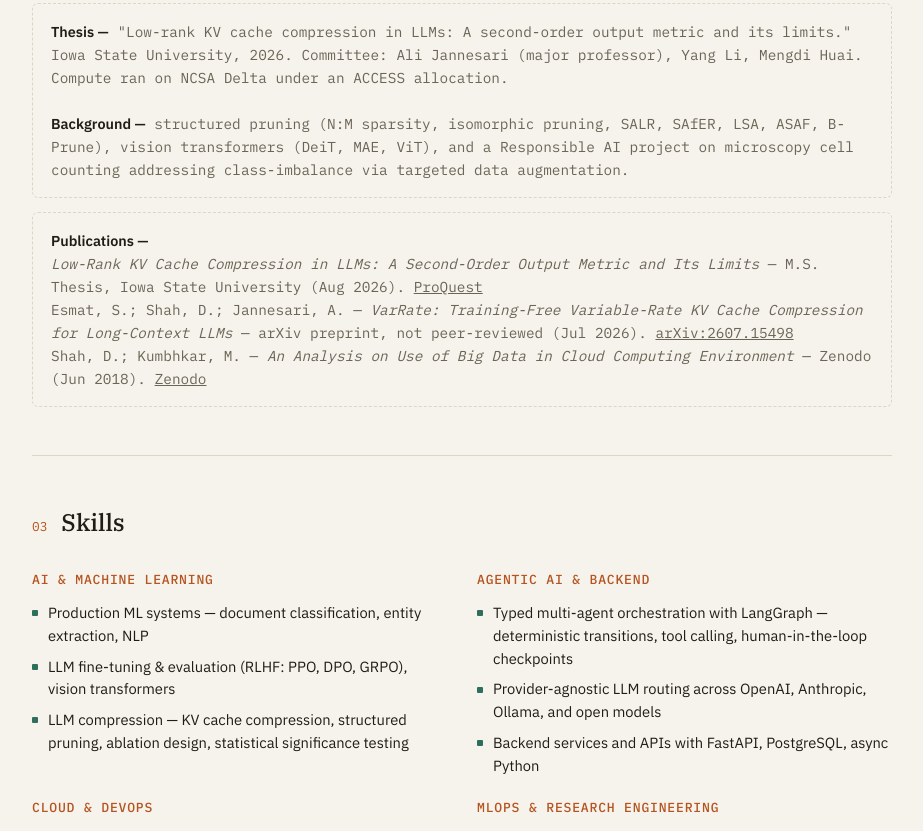
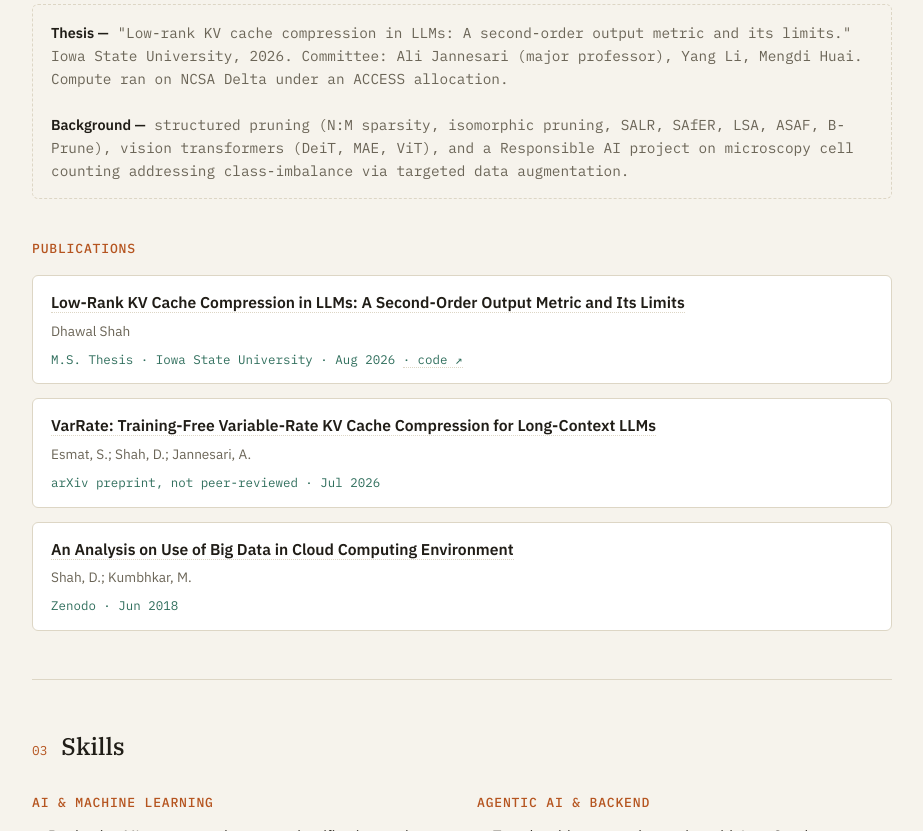
Before and after one commit to dhawalshah48/portfolio-site, a plain HTML site: page 404.html in a window 1280 px wide. Shown: the part 3230-4061 px from the top of the page, without its empty margins (178-1101 px from the left). Drawn offline with Linux system fonts and the light colour scheme.

Commit message:
Add files via upload

```diff
--- a/404.html
+++ b/404.html
@@ -167,6 +167,16 @@
   }
   .research-note strong{color:var(--fg); font-family:var(--font-body); font-weight:600;}
 
+  /* ---------- publications ---------- */
+  .pub-list{display:flex; flex-direction:column; gap:14px;}
+  .pub-item{border:1px solid var(--border); border-radius:6px; padding:14px 18px; background:var(--surface);}
+  .pub-title a{font-family:var(--font-body); font-weight:600; font-size:0.98rem; line-height:1.4; text-decoration:none; color:var(--fg); border-bottom:1px dotted var(--border);}
+  .pub-title a:hover, .pub-title a:focus-visible{color:var(--accent); border-color:var(--accent); outline:none;}
+  .pub-authors{font-size:0.85rem; color:var(--muted); margin-top:6px;}
+  .pub-meta{font-family:var(--font-mono); font-size:0.78rem; color:var(--accent-2); margin-top:8px;}
+  .pub-extra{color:var(--accent-2); text-decoration:none; border-bottom:1px dotted var(--border);}
+  .pub-extra:hover, .pub-extra:focus-visible{color:var(--accent); border-color:var(--accent); outline:none;}
+
   /* ---------- skills ---------- */
   .skill-grid{display:grid; grid-template-columns:repeat(2, 1fr); gap:20px 30px;}
   @media (max-width:620px){.skill-grid{grid-template-columns:1fr;}}
@@ -317,11 +327,12 @@
       <div class="card">
         <div class="card-top"><a class="card-title" href="https://github.com/dhawalshah48/kv-cache-fisher-thesis">kv-cache-fisher-thesis</a><span class="card-tag">thesis</span></div>
         <p>M.S. thesis code — low-rank KV cache compression in LLMs: baselines, ablations, and reproducibility logs.</p>
+        <a class="pub-extra" style="font-size:0.72rem;" href="https://www.proquest.com/dissertations-theses/low-rank-kv-cache-compression-llms-second-order/docview/3380554573/se-2?accountid=10906">read the thesis ↗</a>
         <span class="card-date">Aug 2026</span>
       </div>
       <div class="card">
-        <div class="card-top"><span class="card-title">VarRate</span><span class="card-tag">AAAI'27</span></div>
-        <p>Variable-rate KV cache compression, co-authored with Shahrzad Esmat, advised by Dr. Ali Jannesari. Owned the ablation/validation suite and reproducibility work. Under review.</p>
+        <div class="card-top"><a class="card-title" href="https://arxiv.org/abs/2607.15498">VarRate</a><span class="card-tag">preprint</span></div>
+        <p>Variable-rate KV cache compression, co-authored with Shahrzad Esmat, advised by Dr. Ali Jannesari. Owned the ablation/validation suite and reproducibility work. Posted as an arXiv preprint.</p>
         <span class="card-date">Jul 2026</span>
       </div>
       <div class="card">
@@ -374,11 +385,25 @@
       vision transformers (DeiT, MAE, ViT), and a Responsible AI project on microscopy cell counting addressing class-imbalance via targeted data augmentation.
     </div>
 
-    <div class="research-note" style="margin-top:14px;">
-      <strong>Publications —</strong><br>
-      <em>Low-Rank KV Cache Compression in LLMs: A Second-Order Output Metric and Its Limits</em> — M.S. Thesis, Iowa State University (Aug 2026). <a href="https://www.proquest.com/dissertations-theses/low-rank-kv-cache-compression-llms-second-order/docview/3380554573/se-2?accountid=10906">ProQuest</a><br>
-      Esmat, S.; Shah, D.; Jannesari, A. — <em>VarRate: Training-Free Variable-Rate KV Cache Compression for Long-Context LLMs</em> — arXiv preprint, not peer-reviewed (Jul 2026). <a href="https://arxiv.org/abs/2607.15498">arXiv:2607.15498</a><br>
-      Shah, D.; Kumbhkar, M. — <em>An Analysis on Use of Big Data in Cloud Computing Environment</em> — Zenodo (Jun 2018). <a href="https://zenodo.org/records/1288453">Zenodo</a>
+    <div style="margin-top:40px;">
+      <h3 style="font-family:var(--font-mono); font-size:0.82rem; text-transform:uppercase; letter-spacing:0.06em; color:var(--accent); margin-bottom:16px;">Publications</h3>
+      <div class="pub-list">
+        <div class="pub-item">
+          <div class="pub-title"><a href="https://www.proquest.com/dissertations-theses/low-rank-kv-cache-compression-llms-second-order/docview/3380554573/se-2?accountid=10906">Low-Rank KV Cache Compression in LLMs: A Second-Order Output Metric and Its Limits</a></div>
+          <div class="pub-authors">Dhawal Shah</div>
+          <div class="pub-meta">M.S. Thesis · Iowa State University · Aug 2026 <a class="pub-extra" href="https://github.com/dhawalshah48/kv-cache-fisher-thesis">· code ↗</a></div>
+        </div>
+        <div class="pub-item">
+          <div class="pub-title"><a href="https://arxiv.org/abs/2607.15498">VarRate: Training-Free Variable-Rate KV Cache Compression for Long-Context LLMs</a></div>
+          <div class="pub-authors">Esmat, S.; Shah, D.; Jannesari, A.</div>
+          <div class="pub-meta">arXiv preprint, not peer-reviewed · Jul 2026</div>
+        </div>
+        <div class="pub-item">
+          <div class="pub-title"><a href="https://zenodo.org/records/1288453">An Analysis on Use of Big Data in Cloud Computing Environment</a></div>
+          <div class="pub-authors">Shah, D.; Kumbhkar, M.</div>
+          <div class="pub-meta">Zenodo · Jun 2018</div>
+        </div>
+      </div>
     </div>
   </section>
 
```
Also changed, not shown: index.html (+32 -7 lines).
